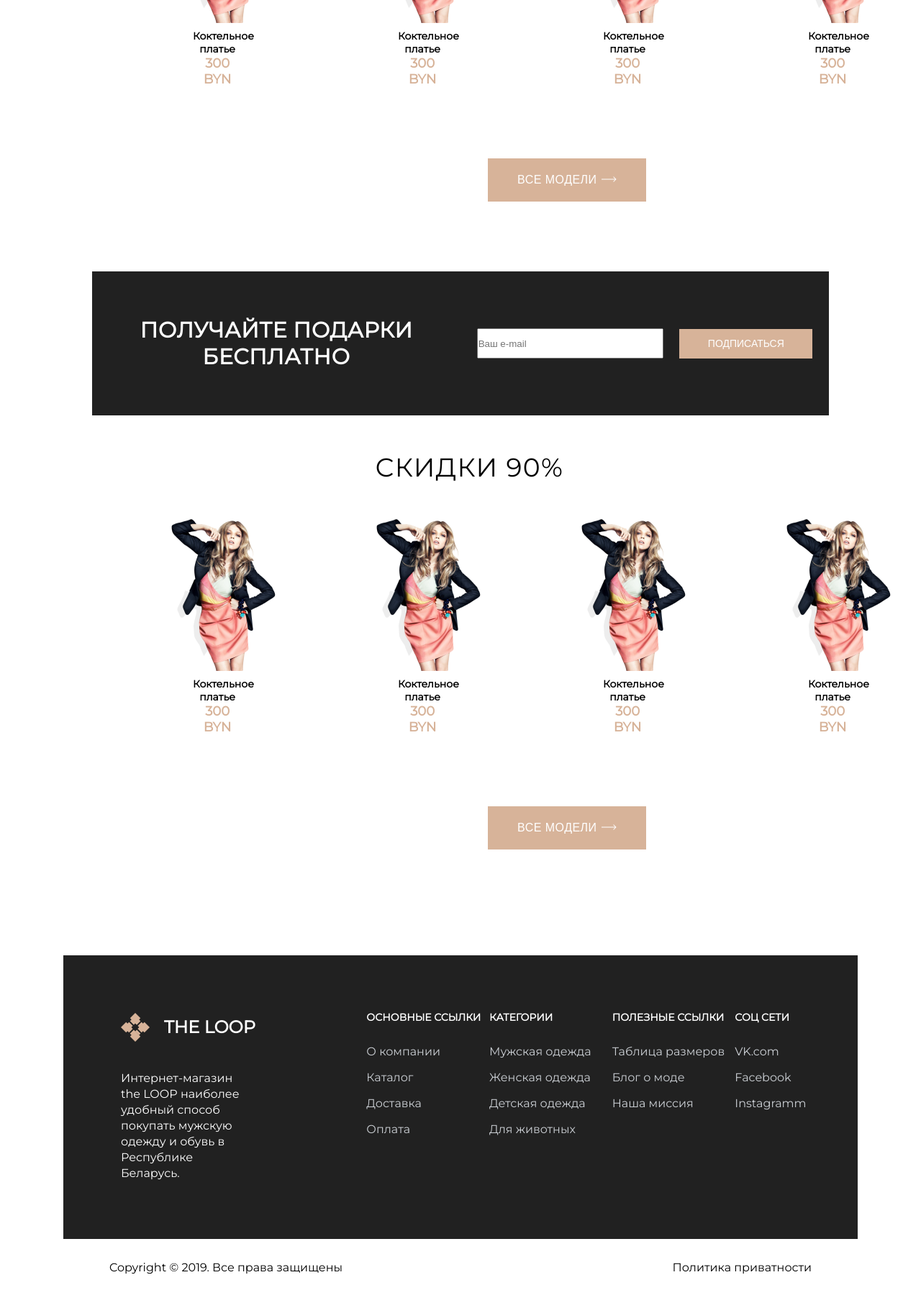
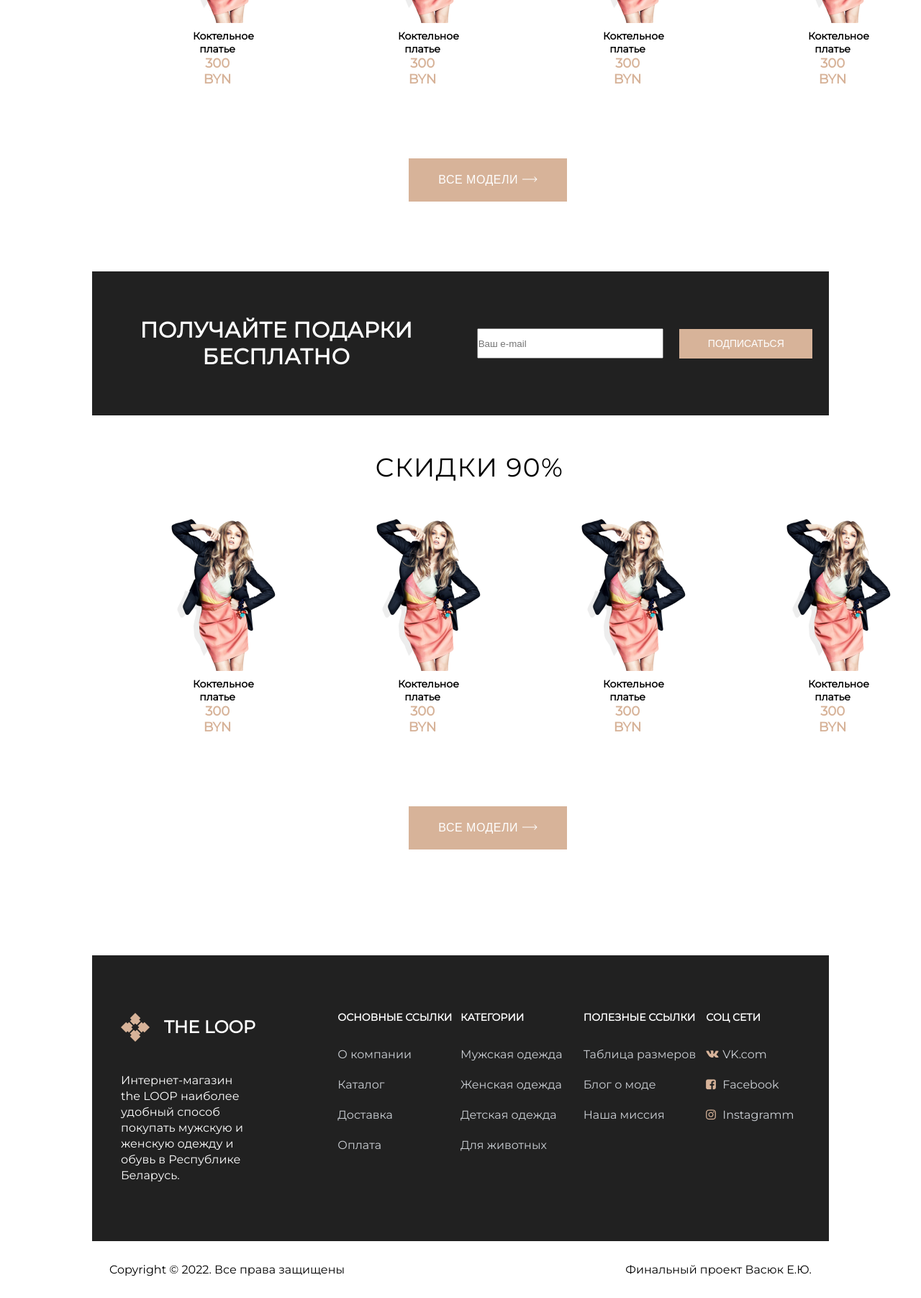
Before and after one commit to YauheniVasiuk/LOOP, a PHP site: page /views/site/index.php in a window 1280 px wide; the page is wider, and only the part inside the window is pictured. Shown: the part 2360-4163 px from the top of that part at 72% size. Before the commit the page ends 4130 px from the top of that part, so only its background shows below. Run offline with PHP 8.4, Linux system fonts and the light colour scheme.

Commit message:
sixth point

```diff
--- a/template/css/main.css
+++ b/template/css/main.css
@@ -10,7 +10,7 @@ body {
 
 .container {
    width: 80%;
-   max-width: 1280px;
+   max-width: 1440px;
    margin: 0 auto;
 }
 
@@ -50,7 +50,7 @@ body {
    padding: 20px 35px 20px 35px;
    cursor: pointer;
    margin-top: 100px;
-   margin-left: 550px;
+   margin-left: 43%;
 }
 
 .button_models img {
@@ -587,7 +622,7 @@ body {
 
 .footer_top > .container {
    height: 100%;
-   padding: 80px 0 80px 80px;
+   padding: 80px 0 80px 0;
    background-color: #212121;
 }
 
@@ -598,14 +633,44 @@ body {
    display: flex;
    align-items: center;
    text-transform: uppercase;
-   margin-bottom: 3vh;
+   margin-bottom: 25px;
+}
+
+.footer_top .ico {
+   display: inline-block;
+   margin-right: 5px;
+}
+
+.footer_top .ico_vk {
+   width: 18px;
+   height: 11px;
+   background-image: url(/template/images/VK_footer.png);
+}
+
+.footer_top .ico_Facebook {
+   width: 14px;
+   height: 15px;
+   background-image: url(/template/images/Facebook_footer.png);
+   margin-right: 9px;
+   position: relative;
+   top: 2px;
+}
+
+.footer_top .ico_Instagram {
+   width: 14px;
+   height: 15px;
+   background-image: url(/template/images/Instagramm_footer.png);
+   margin-right: 9px;
+   position: relative;
+   top: 2px;
 }
 
 .footer .footer_logo {
    display: inline-block;
    width: 25%;
    height: 40px;
-   margin-bottom: 5vh;
+   margin-bottom: 43px;
+   margin-left: 40px;
 }
 
 .footer .footer_logo .ico_logo {
@@ -638,6 +703,7 @@ body {
    font-weight: 400;
    font-size: 16px;
    line-height: 22px;
+   margin-left: 40px;
 }
 
 .footer_list {
@@ -661,7 +727,7 @@ body {
    text-transform: none;
    font-weight: 400;
    font-size: 16px;
-   line-height: 36px;
+   line-height: 42px;
 }
 
 .footer_bot{
--- a/views/site/index.php
+++ b/views/site/index.php
@@ -10,6 +10,7 @@
    wght@0,100;0,200;0,300;0,400;0,500;0,600;0,700;0,800;0,900;1,100;1,200;1,
    300;1,400;1,500;1,600;1,700;1,800;1,900&display=swap" rel="stylesheet">
    <link rel="stylesheet" href="/template/css/main.css">
+   <link rel="stylesheet" href="/template/css/media.css">
 </head>
 
 <body>
@@ -22,6 +23,10 @@
             <div class="header_wrapper">
 
                <div class="header_nav">
+
+                  <button class="header_nav_toggle"><label for="header_nav_toggle"></label></button>
+
+                  <input type="checkbox" id="header_nav_toggle">
                   <ul>
                      <li><a href="#">Для мужчин<span class="ico_poligon_main"></span></a>
                         <ul>
@@ -45,6 +50,10 @@
                            <li><a href="#">Костюмы</a></li>
                         </ul>
                      </li>
+                     <div class="header_order">
+                        <a href="#">Оплата</a>
+                        <a href="#">Доставка</a>
+                     </div>
                   </ul>
                </div>
 
@@ -254,7 +263,7 @@
                         <a href="#"><span class="ico_logo"><span class="title_logo">THE&nbspLOOP</span></span></a>
                      </div>
 
-                     <p>Интернет-магазин the LOOP наиболее удобный способ покупать мужскую одежду и обувь в Республике Беларусь. </p>
+                     <p>Интернет-магазин the LOOP наиболее удобный способ покупать мужскую и женскую одежду и обувь в Республике Беларусь. </p>
 
                   </div>
 
@@ -262,12 +271,14 @@
 
                      <h4>Основные ссылки</h4>
 
+                     <div class="main_links">
                         <ul class="footer_links">
                            <li><a href=" #">О компании</a></li>
                            <li><a href="#">Каталог</a></li>
                            <li><a href="#">Доставка</a></li>
                            <li><a href="#">Оплата</a></li>
                         </ul>
+                     </div>
 
                   </div>
                   <div class="footer_item">
@@ -286,11 +297,13 @@
 
                      <h4>ПОЛЕЗНЫЕ ССЫЛКИ</h4>
 
+                     <div class="useful_links">
                         <ul class="footer_links">
                            <li><a href="#">Таблица размеров</a></li>
                            <li><a href="#">Блог о моде</a></li>
                            <li><a href="#">Наша миссия</a></li>
                         </ul>
+                     </div>
 
                   </div>
                   <div class="footer_item">
@@ -298,9 +311,9 @@
                      <h4>СОЦ СЕТИ</h4>
 
                      <ul class="footer_links">
-                        <li><span class="ico_vk"></span><a href="#">VK.com</a></li>
-                        <li><span class="ico_Facebook"></span><a href="#">Facebook</a></li>
-                        <li><span class="ico_Instagram"></span><a href="#">Instagramm</a></li>
+                        <li><span class="ico ico_vk"></span><a href="#">VK.com</a></li>
+                        <li><span class="ico ico_Facebook"></span><a href="#">Facebook</a></li>
+                        <li><span class="ico ico_Instagram"></span><a href="#">Instagramm</a></li>
                      </ul>
 
                   </div>
@@ -313,9 +326,9 @@
 
                <div class="footer_bot_wrapper">
 
-                  <div class="footer_bot_copyrights">Copyright &copy; 2019. Все права защищены</div>
+                  <div class="footer_bot_copyrights">Copyright &copy; 2022. Все права защищены</div>
 
-                  <div class="footer_bot_private">Политика приватности</div>
+                  <div class="footer_bot_private">Финальный проект Васюк Е.Ю.</div>
 
                </div>
 
```
Also changed, not shown: other parts of template/css/main.css (+37 -2 lines). Lines whose indentation alone changed are shown as unchanged.
